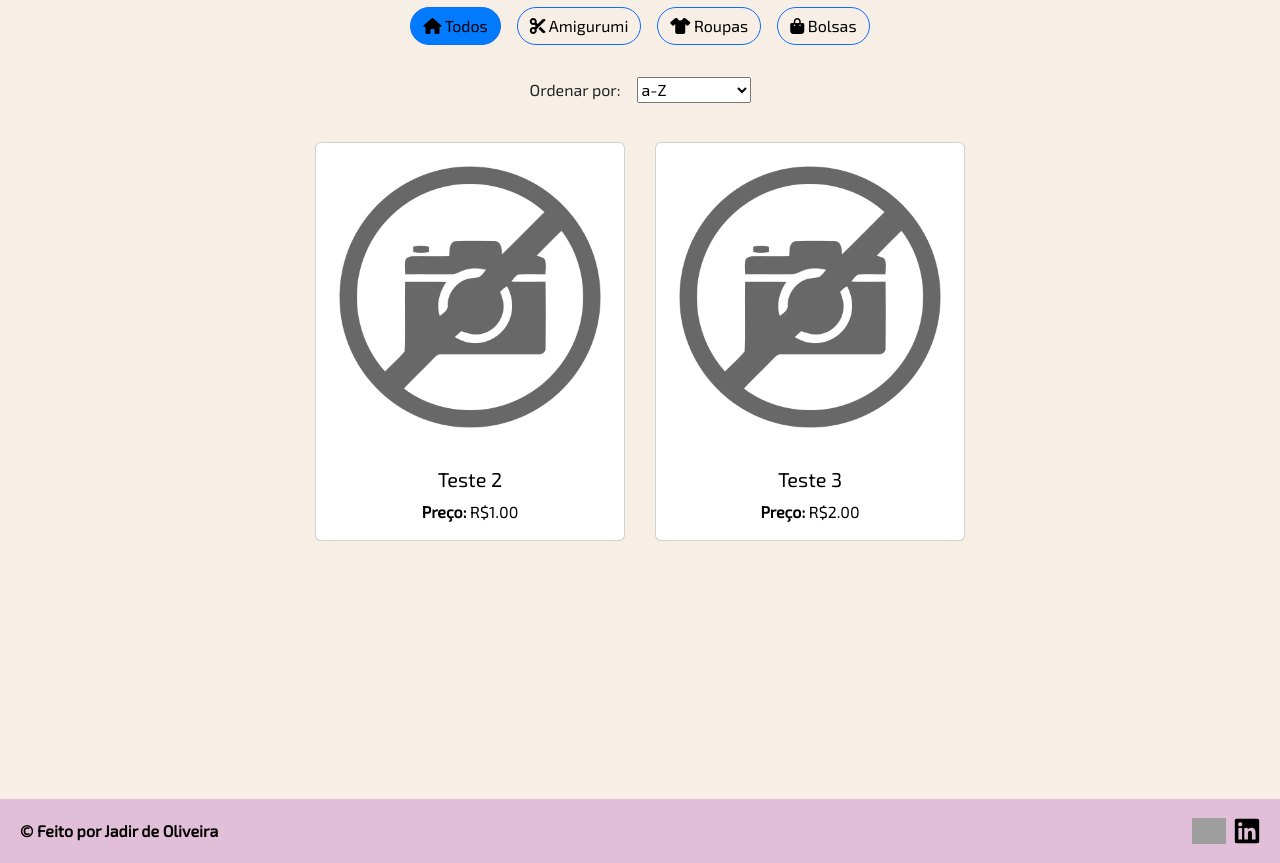
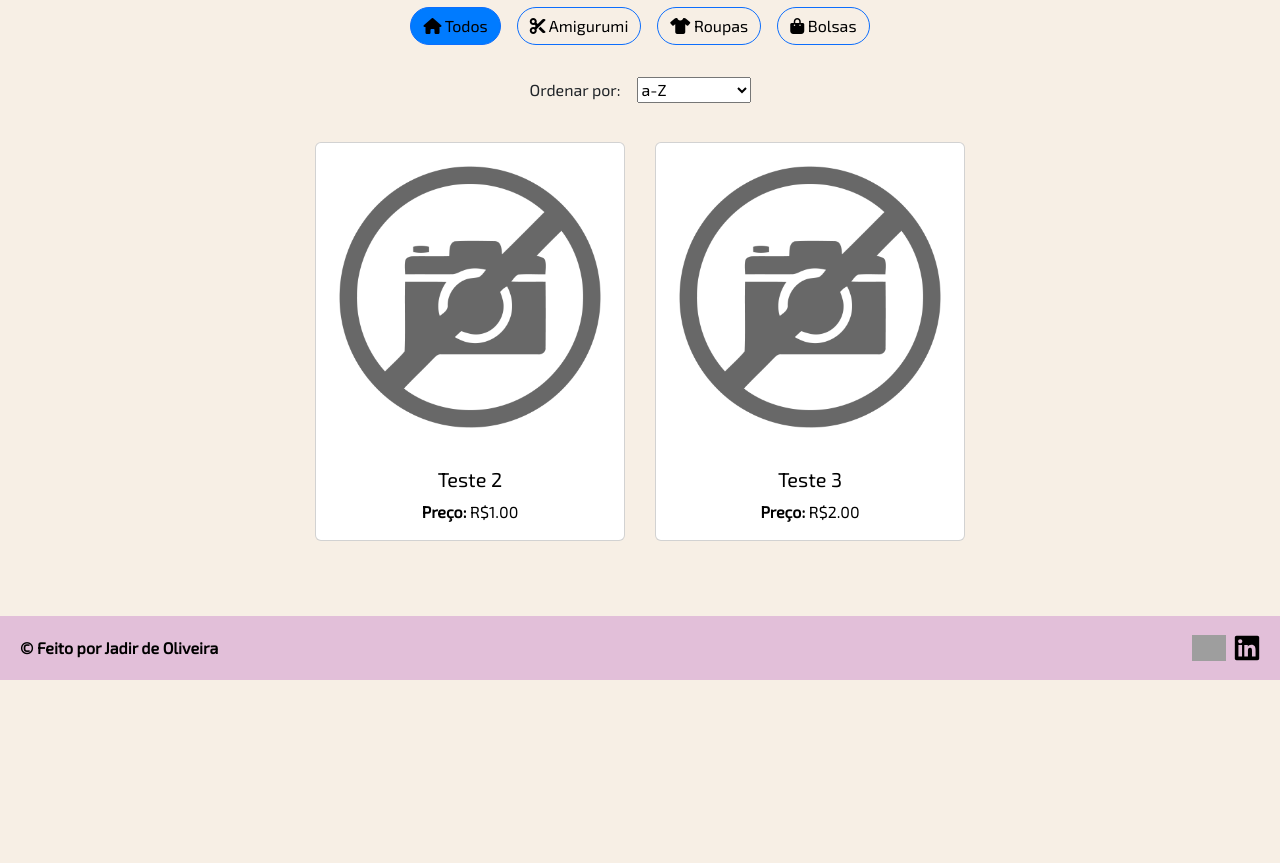
Before and after one commit to JadirXavier/Online-Items-Display, a Django app: page / in a window 1280 px wide. Shown: the part 131-994 px from the top of the page. After the commit the page ends 811 px from the top, so only its background shows below. Run offline with Django 5.2, Linux system fonts and the light colour scheme; data comes from the database, SQL or seed files in the repository; data that the repository does not hold is empty; some libraries are stand-ins or nearby versions; grey boxes are pictures that could not be loaded.

Commit message:
Adjusted css

```diff
--- a/djangoapp/mostruario/static/mostruario/styles.css
+++ b/djangoapp/mostruario/static/mostruario/styles.css
@@ -1,5 +1,12 @@
 html, body {
     height: 100%;
+    margin: 0;
+    display: flex;
+    flex-direction: column;
+}
+
+.container {
+    flex: 1;
 }
 
 html {
@@ -17,9 +24,6 @@ body {
     background-color: #F7EFE5 !important;
 }
 
-.container {
-    height: 100%
-}
 
 .container, .row {
     padding-left: 15px;
```
Also changed, not shown: 1 other file.
